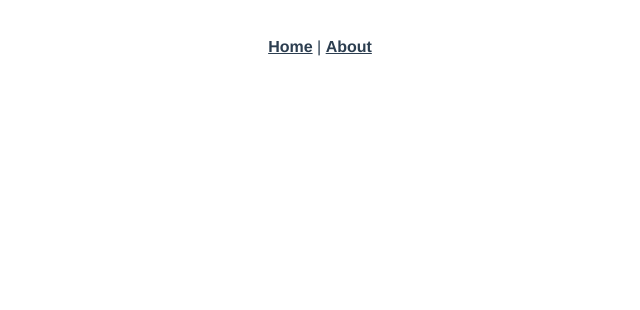
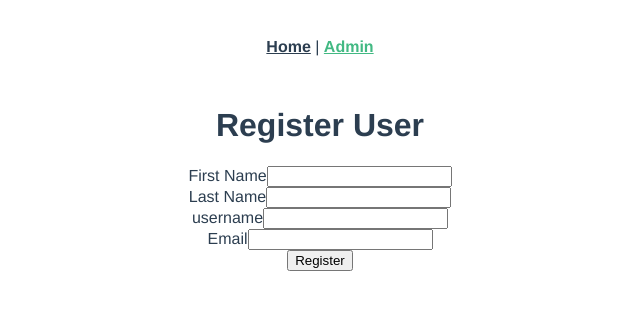
Before and after one commit to chriscoulbeck/market-vue, a Vue app: page /admin in a window 1280 px wide. Shown: the top 310 px of the page, without its empty margins (320-960 px from the left). Built offline with nearby package versions, Linux system fonts and the light colour scheme.

Commit message:
Start on register front-end, added env

```diff
--- a/src/App.vue
+++ b/src/App.vue
@@ -2,7 +2,7 @@
   <div id="app">
     <div id="nav">
       <router-link to="/">Home</router-link> |
-      <router-link to="/about">About</router-link>
+      <router-link to="/admin">Admin</router-link>
     </div>
     <router-view />
   </div>
--- a/src/router/index.js
+++ b/src/router/index.js
@@ -11,13 +11,13 @@ const routes = [
     component: Home
   },
   {
-    path: "/about",
-    name: "About",
+    path: "/admin",
+    name: "Admin",
     // route level code-splitting
     // this generates a separate chunk (about.[hash].js) for this route
     // which is lazy-loaded when the route is visited.
     component: () =>
-      import(/* webpackChunkName: "about" */ "../views/About.vue")
+      import(/* webpackChunkName: "about" */ "../views/Admin.vue")
   }
 ];
 
--- a/src/views/About.vue
+++ /dev/null
@@ -1,5 +0,0 @@
-<template>
-  <div class="about">
-    <h1>This is an about page</h1>
-  </div>
-</template>
--- /dev/null
+++ b/src/views/Admin.vue
@@ -0,0 +1,94 @@
+<template>
+  <div>
+    <h1>Register User</h1>
+
+    <form v-on:submit.prevent="checkForm">
+      <!-- error display -->
+      <div v-if="errors.length">
+        <p>
+          <b>Please correct the following this.errors:</b>
+        </p>
+        <ul v-for="(error, index) in errors" v-bind:key="index">
+          <li>{{error}}</li>
+        </ul>
+      </div>
+      <div>
+        <label for="firstname">First Name</label>
+        <input v-model="user.firstname" type="text" name="firstname" id="firstname" />
+      </div>
+      <div>
+        <label for="lastname">Last Name</label>
+        <input v-model="user.lastname" type="text" name="lastname" id="lastname" />
+      </div>
+      <div>
+        <label for="username">username</label>
+        <input v-model="user.username" type="text" name="username" id="username" />
+      </div>
+      <div>
+        <label for="email">Email</label>
+        <input v-model="user.email" type="text" name="email" id="email" />
+      </div>
+      <div>
+        <input type="submit" value="Register" />
+      </div>
+    </form>
+  </div>
+</template>
+
+<script>
+export default {
+  data: function() {
+    return {
+      user: {
+        firstname: "",
+        lastname: "",
+        username: "",
+        email: ""
+      },
+      errors: []
+    };
+  },
+  methods: {
+    checkForm: function(event) {
+      event.preventDefault();
+      this.errors = [];
+      if (!this.user.firstname) {
+        this.errors.push("First name required!");
+      }
+      if (!this.user.lastname) {
+        this.errors.push("Last name required");
+      }
+      if (!this.user.username) {
+        this.errors.push("Username required");
+      }
+      if (!this.user.email) {
+        this.errors.push("Email required");
+      }
+      if (!this.errors.length) {
+        this.registerUser(this.user);
+      }
+    },
+    registerUser: function(user) {
+      this.$http
+        .post(`${process.env.VUE_APP_API_URL}admin`, user)
+        // .then takes two params, a success callback and an error callback
+        .then(
+          response => {
+            if (response.body) {
+              localStorage.loggedIn = true;
+              localStorage.user = user.email;
+              this.$emit("$loggedIn", true);
+              this.$router.push({ path: "/" });
+            }
+          },
+          (response) => {
+            this.errors.push(response.body.message);
+          }
+        );
+    }
+  }
+};
+</script>
+
+<style>
+</style>
```
Also changed, not shown: src/scss/_variables.scss (added, +17 -0 lines).
